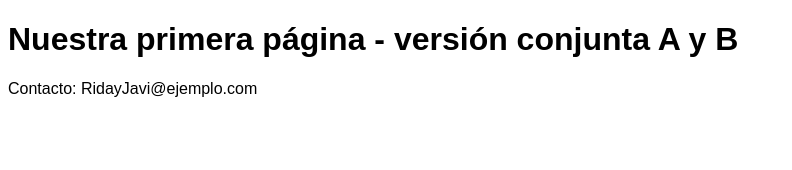
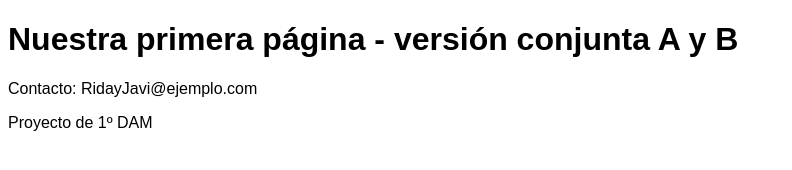
Before and after one commit to Rida885/taller-2-git, a plain HTML site: page index.html in a window 1280 px wide. Shown: the whole page, without its empty margins (0-792 px from the left). Drawn offline with Linux system fonts and the light colour scheme.

Commit message:
feat: añadir pie de página

```diff
--- a/index.html
+++ b/index.html
@@ -8,5 +8,6 @@
 <body>
 <h1>Nuestra primera página - versión conjunta A y B</h1>
 <p>Contacto: RidayJavi@ejemplo.com</p>
+<footer>Proyecto de 1º DAM</footer>
 </body>
 </html>
```
